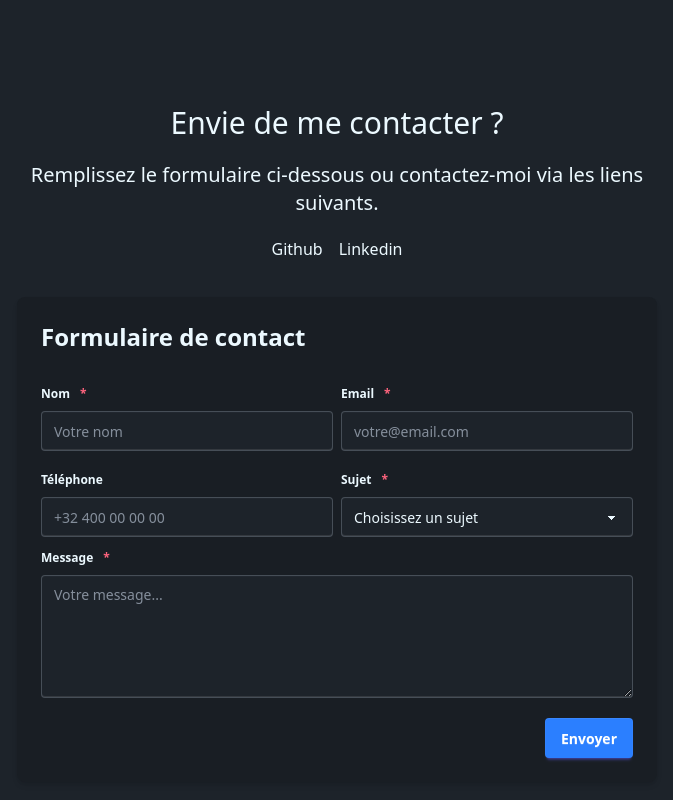
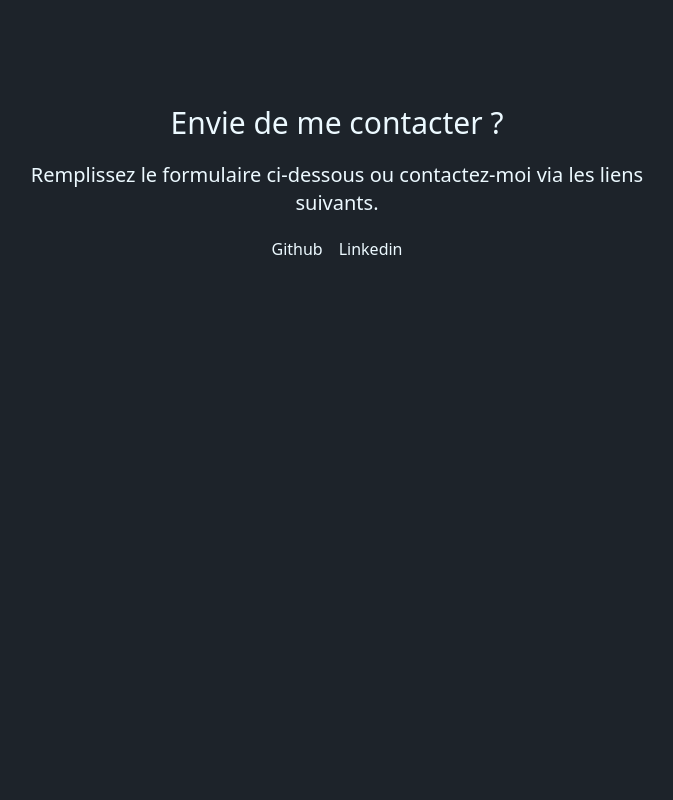
Before and after one commit to h0livier/nuxt-portfolio, a Nuxt app: page / in a window 1280 px wide. Shown: the part 1813-2613 px from the top of the page, without its empty margins (303-976 px from the left). After the commit the page ends 2154 px from the top, so only its background shows below. Built offline with nearby package versions, Linux system fonts and the light colour scheme.

Commit message:
commented contact page

```diff
--- a/pages/index.vue
+++ b/pages/index.vue
@@ -52,7 +52,7 @@ const years = new Date().getFullYear() - new Date(2022, 9, 22).getFullYear()
                     <NuxtLink href="https://github.com/h0livier">Github</NuxtLink>
                     <NuxtLink href="https://www.linkedin.com/in/olivier-hayot/">Linkedin</NuxtLink>
                 </p>
-                <ContactForm class="w-full mt-4" />
+                <!--<ContactForm class="w-full mt-4" />-->
             </div>
         </div>
     </div>
```
